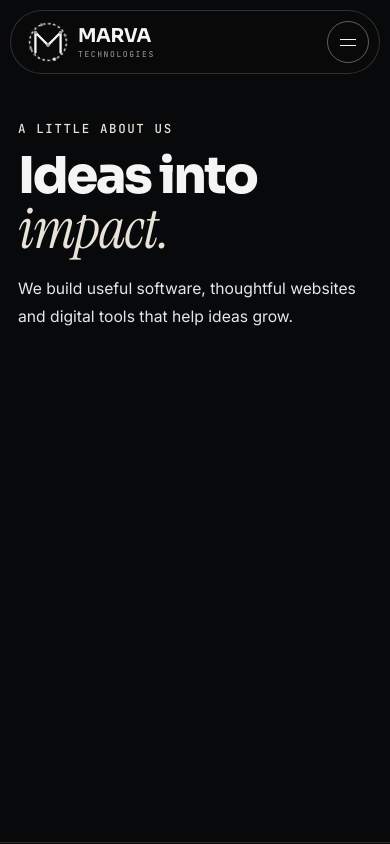
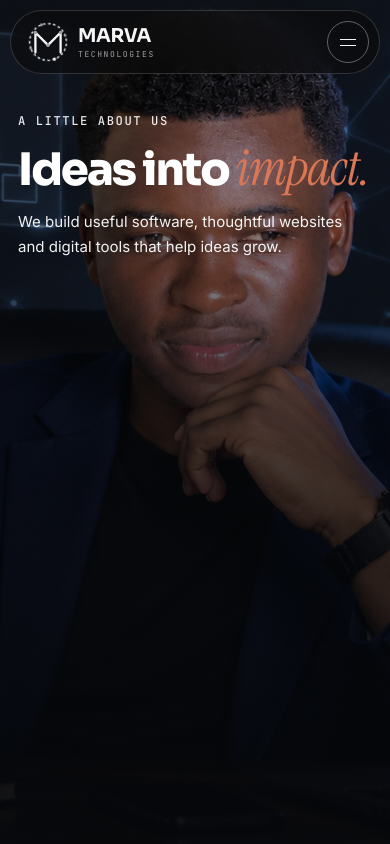
Before and after one commit to malvirn/marvatechnologies, a Next.js app: page / in a window 390 px wide. Shown: the top 844 px of the page. Built offline with nearby package versions, Linux system fonts and the light colour scheme.

Commit message:
Style homepage hero with uploaded full-screen background

```diff
--- a/src/app/globals.css
+++ b/src/app/globals.css
@@ -305,3 +305,73 @@ button{font:inherit}
     line-height: 1.65;
   }
 }
+
+/* Uploaded portrait as the single full-screen homepage hero background */
+.intro-hero.hero-single-image.hero-has-bg {
+  position: relative;
+  isolation: isolate;
+  display: flex;
+  align-items: flex-end;
+  justify-content: flex-start;
+  width: 100%;
+  max-width: none;
+  min-height: 100svh;
+  margin: 0;
+  padding: 150px max(24px, calc((100vw - 1200px) / 2)) 72px;
+  overflow: hidden;
+  background-color: #08090b;
+  background-image:
+    linear-gradient(90deg, rgba(5,7,10,.82) 0%, rgba(5,7,10,.54) 42%, rgba(5,7,10,.08) 100%),
+    linear-gradient(0deg, rgba(5,7,10,.88) 0%, rgba(5,7,10,.22) 62%, rgba(5,7,10,.16) 100%),
+    url("/hero-background.webp");
+  background-position: center, center, center 34%;
+  background-size: cover;
+  background-repeat: no-repeat;
+}
+.hero-has-bg .hero-single-content {
+  position: relative;
+  z-index: 1;
+  width: min(100%, 650px);
+  max-width: 650px;
+  margin: 0;
+  text-align: left;
+}
+.hero-has-bg .hero-pretitle {
+  color: rgba(255,255,255,.9);
+  font: 500 .76rem/1.5 "JetBrains Mono", monospace;
+  letter-spacing: .13em;
+  text-transform: uppercase;
+}
+.hero-has-bg .intro-title {
+  color: #fff;
+  font-size: clamp(3rem, 8vw, 6.4rem);
+  line-height: .98;
+}
+.hero-has-bg .headline-emphasis { color: #D97757; }
+.hero-has-bg .intro-copy {
+  max-width: 46ch;
+  min-height: 3.6em;
+  color: rgba(255,255,255,.94);
+  font-size: clamp(.98rem, 1.5vw, 1.1rem);
+  line-height: 1.75;
+  text-shadow: 0 1px 12px rgba(0,0,0,.4);
+}
+.hero-has-bg .intro-actions,
+.hero-has-bg .hero-bottomline { display: none !important; }
+@media (max-width: 899px) {
+  .intro-hero.hero-single-image.hero-has-bg {
+    min-height: 100svh;
+    padding: 120px 22px 48px;
+    background-image:
+      linear-gradient(0deg, rgba(5,7,10,.94) 0%, rgba(5,7,10,.76) 42%, rgba(5,7,10,.12) 100%),
+      linear-gradient(90deg, rgba(5,7,10,.28), transparent 80%),
+      url("/hero-background.webp");
+    background-position: center, center, 60% center;
+  }
+  .hero-has-bg .hero-single-content { max-width: 100%; }
+  .hero-has-bg .intro-title { font-size: clamp(2.8rem, 11vw, 4.8rem); }
+  .hero-has-bg .intro-copy { max-width: 38ch; font-size: .94rem; line-height: 1.65; }
+}
+@media (max-width: 599px) {
+  .intro-hero.hero-single-image.hero-has-bg { padding: 112px 18px 38px; }
+}
```
